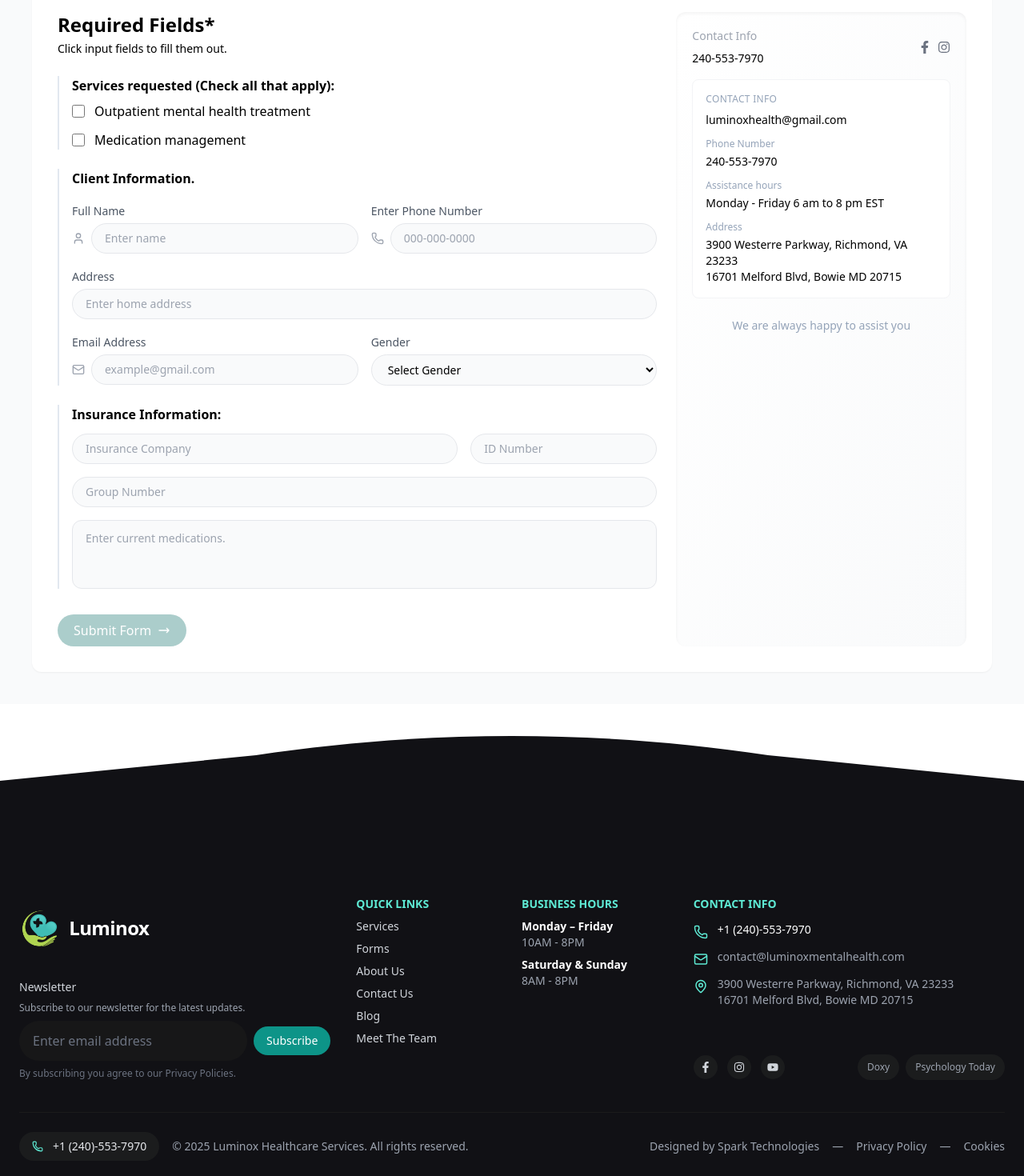
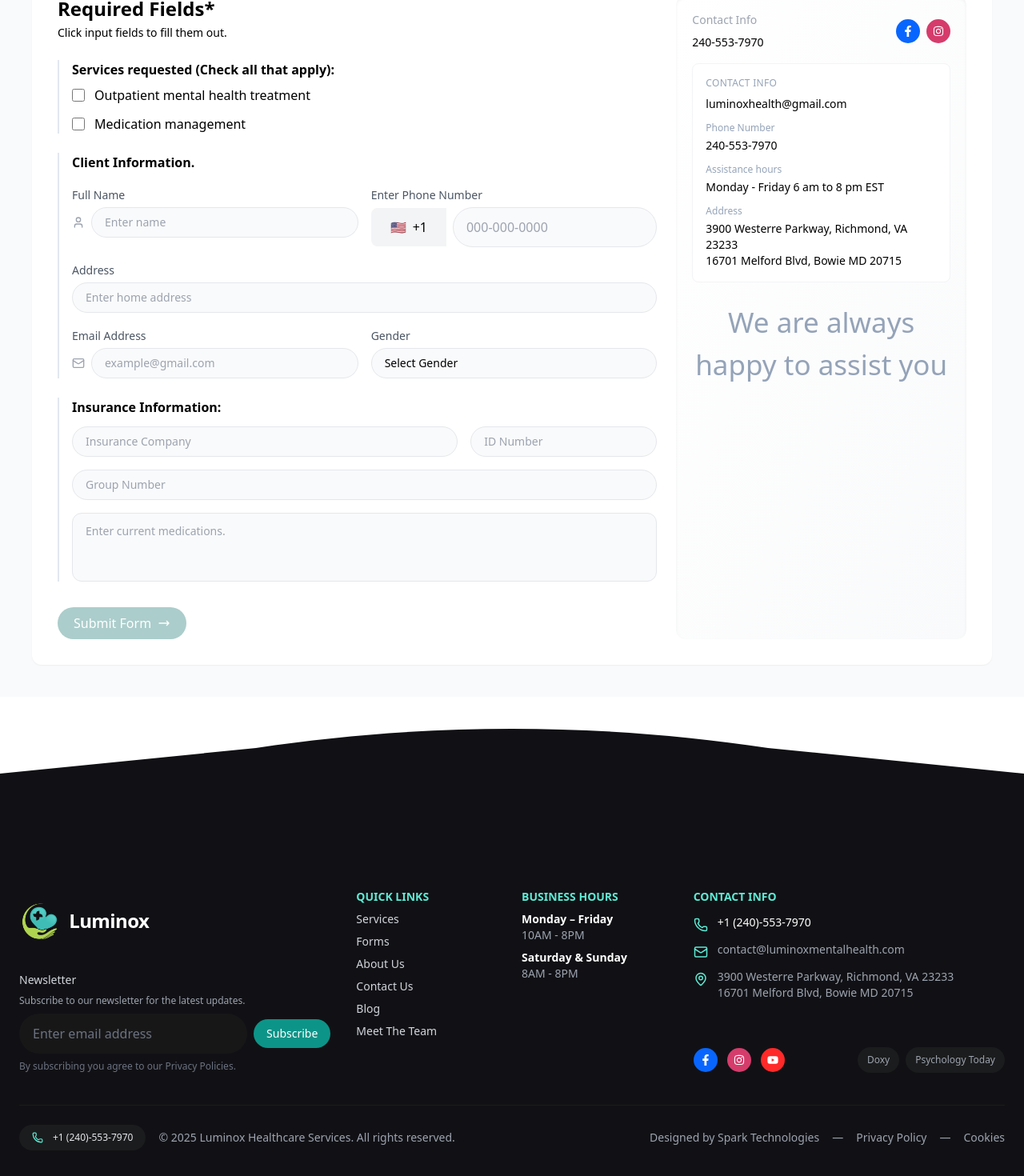
Before and after one commit to officialoptimusdev/luminox, a React (Vite) app: page /referral in a window 1280 px wide. Shown: the part 501-1971 px from the top of the page at 80% size. Built offline with nearby package versions, Linux system fonts and the light colour scheme.

Commit message:
fix: clean up  referal page

```diff
--- a/src/components/AboutHero/index.jsx
+++ b/src/components/AboutHero/index.jsx
@@ -16,7 +16,7 @@ export default function AboutHero({
 
   return (
     <>
-      <section className="relative w-full overflow-hidden bg-gradient-to-b from-[#ffffff] to-[#e3fcfb]">
+      <section className="-mt-4 relative w-full overflow-hidden bg-gradient-to-b from-[#ffffff] to-[#e3fcfb]">
         <div className="w-full grid grid-cols-1 lg:grid-cols-2 items-center gap-2 px-6 lg:px-0 pt-3 -lg:pt-0 relative z-0">
           {/* Left Content */}
           <div className="max-w-xl text-center lg:text-left space-y-5 mx-auto lg:mx-12">
--- a/src/components/Footer/index.jsx
+++ b/src/components/Footer/index.jsx
@@ -146,13 +146,13 @@ const Footer = () => {
               {/* Social & badges */}
               <div className="mt-6 flex flex-col sm:flex-row sm:items-center sm:justify-between gap-4">
                 <div className="flex items-center gap-3">
-                  <a href="#" className="bg-[#1b1c1d] hover:bg-[#222425] p-2 rounded-full text-gray-300">
+                <a href="#" className="bg-[#0866ff] hover:bg-[#222425] p-2 rounded-full text-white">
                     <FaFacebookF size={14} />
                   </a>
-                  <a href="#" className="bg-[#1b1c1d] hover:bg-[#222425] p-2 rounded-full text-gray-300">
+                  <a href="#" className="bg-[#d53c6c] hover:bg-[#222425] p-2 rounded-full text-white">
                     <FaInstagram size={14} />
                   </a>
-                  <a href="#" className="bg-[#1b1c1d] hover:bg-[#222425] p-2 rounded-full text-gray-300">
+                  <a href="#" className="bg-[#ff2929] hover:bg-[#222425] p-2 rounded-full text-white">
                     <FaYoutube size={14} />
                   </a>
                 </div>
@@ -171,7 +171,7 @@ const Footer = () => {
               <div className="flex items-center gap-4">
                 <div className="bg-[#1b1c1d] rounded-full px-4 py-2 text-sm text-gray-200 flex items-center gap-3">
                   <Phone size={14} className="text-teal-300" />
-                  <span className="font-sm">+1 (240)-553-7970</span>
+                  <span className="font-sm sm:text-xs">+1 (240)-553-7970</span>
                 </div>
                 <div className="text-sm text-gray-400">© {new Date().getFullYear()} Luminox Healthcare Services. All rights reserved.</div>
               </div>
--- a/src/components/Forms/ReferralForm/index.jsx
+++ b/src/components/Forms/ReferralForm/index.jsx
@@ -1,10 +1,22 @@
 import React, { useState, useEffect } from "react";
 import { Phone, Mail, User } from "lucide-react";
 import { FaFacebookF, FaInstagram } from "react-icons/fa";
+import { Listbox } from "@headlessui/react";
 
+
+const countries = [
+  { code: "+1", flag: "🇺🇸" },
+  { code: "+44", flag: "🇬🇧" },
+  { code: "+234", flag: "🇳🇬" },
+];
+
+const genders = ["Female", "Male", "Other"];
 
 
 export default function ReferralForm() {
+  const [selectedCountry, setSelectedCountry] = useState(countries[0]);
+  const [selectedGender, setSelectedGender] = useState("");
+
   // service checkboxes
   const [services, setServices] = useState({
     outpatient: false,
@@ -119,13 +131,32 @@ export default function ReferralForm() {
                   <div className="space-y-1">
                     <label className="text-sm text-gray-600">Enter Phone Number</label>
                     <div className="flex items-center gap-2">
-                      <Phone size={16} className="text-gray-400" />
+                      <Listbox value={selectedCountry} onChange={setSelectedCountry}>
+                        <div className="relative">
+                          <Listbox.Button className="flex items-center gap-2 bg-gray-100 px-6 py-3 rounded-l-lg">
+                            <span>{selectedCountry.flag}</span>
+                            <span>{selectedCountry.code}</span>
+                          </Listbox.Button>
+                          <Listbox.Options className="absolute mt-1 bg-white shadow rounded-lg z-10 text-[15px]">
+                            {countries.map((c) => (
+                              <Listbox.Option
+                                key={c.code}
+                                value={c}
+                                className="cursor-pointer px-4 py-2 hover:bg-gray-100"
+                              >
+                                {c.flag} {c.code}
+                              </Listbox.Option>
+                            ))}
+                          </Listbox.Options>
+                        </div>
+                      </Listbox>
                       <input
+                        type="tel"
                         name="phone"
                         value={form.phone}
                         onChange={handleChange}
                         placeholder="000-000-0000"
-                        className="flex-1 bg-gray-50 border border-gray-200 rounded-full px-4 py-2 text-sm outline-none focus:ring-2 focus:ring-[#dbeeee]"
+                        className="w-full bg-gray-50 border flex-1 px-4 py-3 rounded-full bg-gray-200 outline-none focus:ring-2 focus:ring-[#dbeeee]"
                       />
                     </div>
                   </div>
@@ -157,18 +188,26 @@ export default function ReferralForm() {
 
                   <div className="space-y-1">
                     <label className="text-sm text-gray-600">Gender</label>
-                    <select
-                      name="gender"
-                      value={form.gender}
-                      onChange={handleChange}
-                      className="w-full bg-gray-50 border border-gray-200 rounded-full px-4 py-2 text-sm outline-none focus:ring-2 focus:ring-[#dbeeee]"
-                    >
-                      <option value="">Select Gender</option>
-                      <option>Female</option>
-                      <option>Male</option>
-                      <option>Other</option>
-                    </select>
+                    <Listbox value={selectedGender} onChange={setSelectedGender}>
+                      <div className="relative">
+                        <Listbox.Button className="w-full bg-gray-50 border border-gray-200 rounded-full px-4 py-2 text-sm text-left outline-none focus:ring-2 focus:ring-[#dbeeee]">
+                          {selectedGender || "Select Gender"}
+                        </Listbox.Button>
+                        <Listbox.Options className="absolute mt-1 w-full bg-white shadow rounded-lg z-10 text-sm">
+                          {genders.map((g) => (
+                            <Listbox.Option
+                              key={g}
+                              value={g}
+                              className="cursor-pointer px-4 py-2 hover:bg-gray-100"
+                            >
+                              {g}
+                            </Listbox.Option>
+                          ))}
+                        </Listbox.Options>
+                      </div>
+                    </Listbox>
                   </div>
+
                 </div>
               </div>
 
@@ -216,9 +255,8 @@ export default function ReferralForm() {
                 <button
                   type="submit"
                   disabled={!isValid}
-                  className={`inline-flex items-center gap-2 px-5 py-2 rounded-full text-white font-medium transition-colors ${
-                    isValid ? "bg-[#4d8e92]" : "bg-[#abcdcb] cursor-not-allowed"
-                  }`}
+                  className={`inline-flex items-center gap-2 px-5 py-2 rounded-full text-white font-medium transition-colors ${isValid ? "bg-[#4d8e92]" : "bg-[#abcdcb] cursor-not-allowed"
+                    }`}
                 >
                   Submit Form
                   <svg
@@ -245,8 +283,12 @@ export default function ReferralForm() {
                 </div>
               </div>
               <div className="flex items-center gap-2">
-                <FaFacebookF className="text-gray-500" />
-                <FaInstagram className="text-gray-500" />
+                <a href="#" className="bg-[#0866ff] hover:bg-[#222425] p-2 rounded-full text-white">
+                  <FaFacebookF size={14} />
+                </a>
+                <a href="#" className="bg-[#d53c6c] hover:bg-[#222425] p-2 rounded-full text-white">
+                  <FaInstagram size={14} />
+                </a>
               </div>
             </div>
 
@@ -268,7 +310,7 @@ export default function ReferralForm() {
               </div>
             </div>
 
-            <div className="mt-6 text-center text-slate-400 text-sm">We are always happy to assist you</div>
+            <div className="mt-6 text-center text-slate-400 text-[35px]">We are always happy to assist you</div>
           </aside>
         </div>
       </section>
--- a/src/components/Hero/index.jsx
+++ b/src/components/Hero/index.jsx
@@ -41,7 +41,7 @@ export default function Hero() {
   return (
     <>
       {/* Hero Section */}
-      <section className="w-full relative flex flex-col items-center justify-center text-center min-h-[50vh] bg-[#e6f0ef] px-4 sm:px-6 lg:px-8 pb-5">
+      <section className="-mt-4 w-full relative flex flex-col items-center justify-center text-center min-h-[50vh] bg-[#e6f0ef] px-4 sm:px-6 lg:px-8 pb-5">
         {/* Heading */}
         <h1 className="text-4xl sm:text-5xl md:text-6xl lg:text-7xl font-extrabold tracking-tight text-gray-900 mb-3">
           Embodying,{" "}
--- a/src/components/ReferralBanner/index.jsx
+++ b/src/components/ReferralBanner/index.jsx
@@ -3,7 +3,7 @@ import React from "react";
 export default function ReferralBanner() {
   return (
     <section
-    className="relative bg-[#6d6a76] text-white rounded-xl overflow-hidden"
+    className="relative bg-[#6d6a76] text-white rounded-xl overflow-hidden -mt-5"
       style={{
         backgroundImage: `linear-gradient(rgba(55, 53, 59, 0.75), rgba(55,53,59,0.75)), url('/assets/mission-two.png')`,
         backgroundPosition: "right center",
@@ -11,7 +11,7 @@ export default function ReferralBanner() {
         backgroundSize: "contain",
       }}
     >
-      <div className="max-w-7xl mx-auto px-6 md:px-10 py-20 md:py-28">
+      <div className="max-w-7xl mx-auto px-6 md:px-10 py-2 md:py-28">
         <div className="max-w-3xl">
           <div className="inline-flex items-center gap-3 bg-white/10 rounded-full px-4 py-1 text-sm mb-4">
             Referral Form
--- a/src/components/ServiceHero/index.jsx
+++ b/src/components/ServiceHero/index.jsx
@@ -17,7 +17,7 @@ export default function ServiceHero({
 
   return (
     <>
-      <section className="relative w-full overflow-hidden bg-gradient-to-b from-[#ffffff] to-[#e3fcfb]">
+      <section className="-mt-4 relative w-full overflow-hidden bg-gradient-to-b from-[#ffffff] to-[#e3fcfb]">
         <div className="w-full grid grid-cols-1 lg:grid-cols-2 items-center gap-2 px-6 lg:px-0 pt-3 -lg:pt-0 relative z-0">
           {/* Left Content */}
           <div className="max-w-xl text-center lg:text-left space-y-5 mx-auto lg:mx-12">
```
Also changed, not shown: src/components/FeaturedServices/index.jsx (+6 -3 lines), src/components/MissionStatement/index.jsx (+6 -3 lines), src/components/Navbar/index.jsx (+7 -15 lines).
